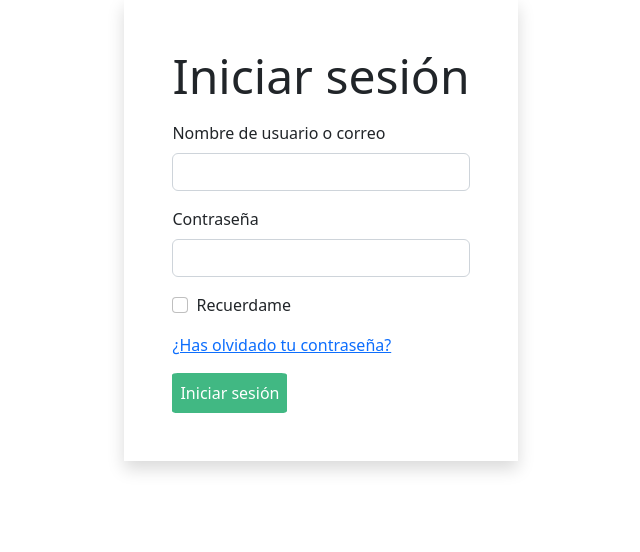
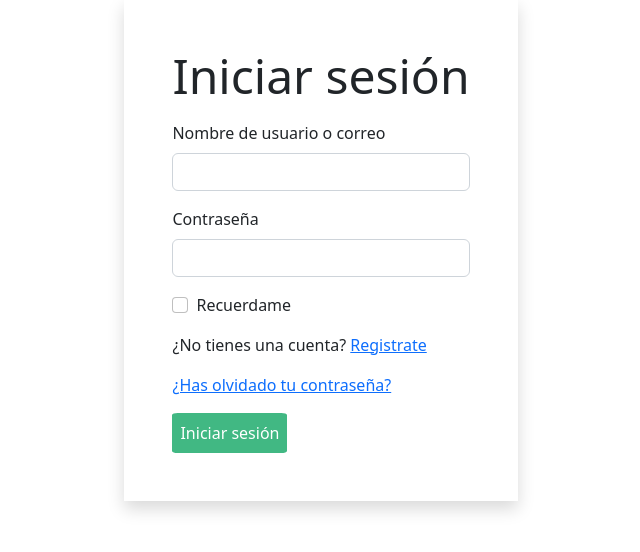
Before and after one commit to zabieru363/EventGoApp, a PHP site: page /views/login/loginForm.php in a window 1280 px wide. Shown: the part 49-601 px from the top of the page, without its empty margins (319-959 px from the left). Run offline with PHP 8.4, Linux system fonts and the light colour scheme; some libraries are stand-ins or nearby versions.

Commit message:
Enlace para registrarse añadido al formulario de login

```diff
--- a/views/login/loginForm.php
+++ b/views/login/loginForm.php
@@ -22,6 +22,9 @@
                                 <input type="checkbox" class="form-check-input" id="exampleCheck1">
                                 <label class="form-check-label" for="exampleCheck1">Recuerdame</label>
                             </div>
+                            <div class="mb-3">
+                                ¿No tienes una cuenta? <a href="../register/registerForm.php">Registrate</a>
+                            </div>
                             <div class="forgot-password-container mb-3">
                                 <a href="#">¿Has olvidado tu contraseña?</a>
                             </div>
```
